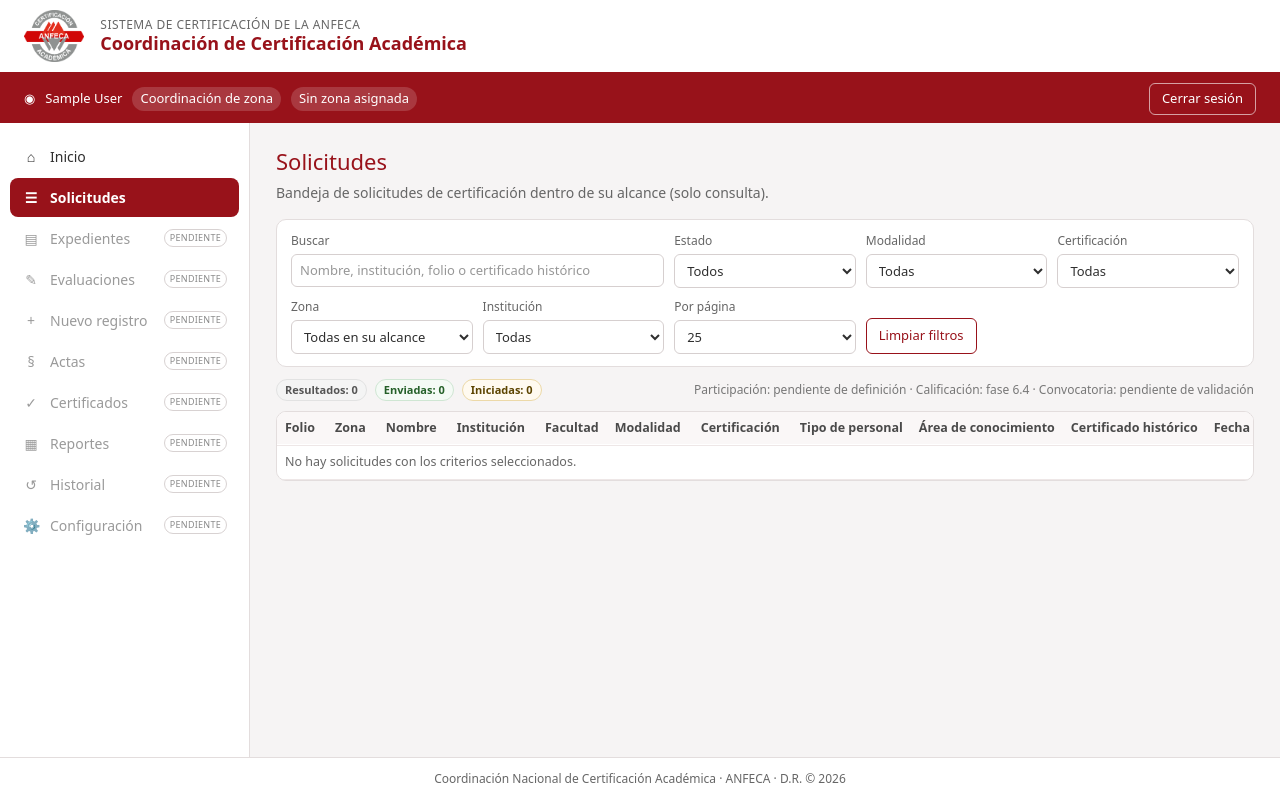
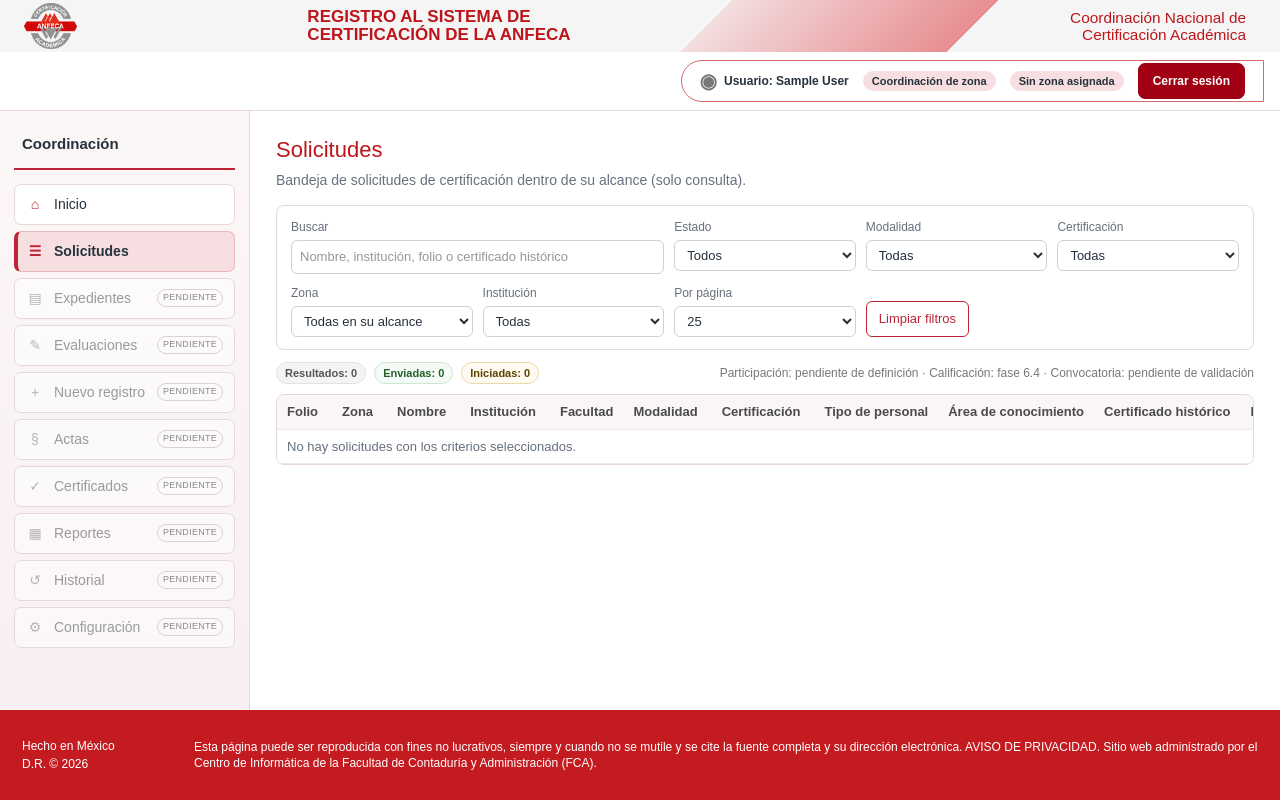
Before and after one commit to Quarito/SANFECA, a Laravel app: page /coordinacion/solicitudes in a window 1280 px wide. Run offline with Laravel 12, Linux system fonts and the light colour scheme; the visitor is signed in with stand-in values (Sample User, id 1); data that the repository does not hold is empty; style sheets or scripts are compiled from the project's sources.

Commit message:
style(coordinacion): homologa encabezado y pie institucional
- Layout administrativo comun para todas las vistas de coordinacion (actuales
  y futuras) con el encabezado y el pie institucionales del modulo de
  solicitantes (componentes components/anfeca, mismo marcado y textos).
- Barra de usuario con las clases institucionales (barra-usuario-certificacion),
  rol, alcance por zona y cierre de sesion.
- Menu lateral en partial, con la paleta del panel de solicitantes.
- Mismas hojas institucionales y orden de carga; coordinacion.css adopta las
  variables --anfeca-* y usa container queries: tarjetas 6 / 3x2 / 2 / 1,
  paneles 4 / 2 / 1 (sin filas incompletas 5+1 o 3+1).

Co-Authored-By: Claude Opus 5.5 <noreply@anthropic.com>

```diff
--- a/public/css/coordinacion.css
+++ b/public/css/coordinacion.css
@@ -1,172 +1,170 @@
 /*
 |--------------------------------------------------------------------------
-| ANFECA · Módulo de Coordinación
+| ANFECA · Módulo de Coordinación (layout administrativo común)
 |--------------------------------------------------------------------------
-| Paleta institucional (misma del módulo de solicitantes): rojo ANFECA,
-| neutros claros y avisos homologados (anfeca-avisos.css).
+| Encabezado, barra de usuario y pie provienen de las hojas institucionales del
+| módulo de solicitantes (certificacion.css, barra-usuario-certificacion.css,
+| anfeca-layout-compacto*.css, anfeca-compacto-v4.css). Aquí solo se define lo
+| propio del área administrativa, con la misma paleta (panel-certificacion.css).
+| Las cuadrículas responden al ancho real del área de contenido (container queries).
 */
 
 :root {
-    --coord-rojo: #98121a;
-    --coord-rojo-oscuro: #7a0e15;
-    --coord-rojo-suave: #fbf3f4;
-    --coord-texto: #2f2f2f;
-    --coord-texto-suave: #666666;
-    --coord-borde: #e3dddd;
-    --coord-fondo: #f6f4f4;
+    --coord-rojo: #bd2434;            /* --anfeca-rojo */
+    --coord-rojo-hover: #a71e2d;      /* --anfeca-rojo-hover */
+    --coord-rojo-titulo: #bd151a;     /* títulos del encabezado institucional */
+    --coord-rosa: #fcf3f3;            /* --anfeca-rosa */
+    --coord-rosa-activo: #f7dfe1;     /* --anfeca-rosa-activo */
+    --coord-texto: #26313c;           /* --anfeca-texto */
+    --coord-texto-suave: #66717d;     /* --anfeca-secundario */
+    --coord-borde: #e6d8da;           /* --anfeca-borde */
     --coord-blanco: #ffffff;
-    --coord-radio: 10px;
-    --coord-sombra: 0 2px 8px rgba(0, 0, 0, 0.05);
+    --coord-radio: 8px;
+    --coord-sombra: 0 2px 8px rgba(150, 30, 45, 0.05);
 }
 
-* { box-sizing: border-box; }
+.coord-body { color: var(--coord-texto); }
+.coord-pagina { display: flex; flex-direction: column; min-height: 100vh; }
 
-.coord-body {
-    margin: 0;
-    background: var(--coord-fondo);
+/* Barra de usuario: base institucional + rol y alcance */
+.coord-barra-usuario { margin: 8px 16px 8px auto; }
+.coord-chip {
+    display: inline-block;
+    padding: 2px 9px;
+    border-radius: 999px;
+    background: var(--coord-rosa-activo);
     color: var(--coord-texto);
-    font-size: 14px;
+    font-size: 11px;
+    font-weight: 600;
+    white-space: nowrap;
 }
 
-.coord-pagina { min-height: 100vh; display: flex; flex-direction: column; }
+/* Estructura: menú lateral + contenido */
+.coord-layout {
+    flex: 1;
+    display: grid;
+    grid-template-columns: 250px minmax(0, 1fr);
+    border-top: 1px solid var(--coord-borde);
+}
 
-/* Encabezado institucional */
-.coord-encabezado {
-    display: flex;
-    align-items: center;
-    gap: 16px;
-    padding: 10px 24px;
-    background: var(--coord-blanco);
-    border-bottom: 3px solid var(--coord-rojo);
+.coord-menu {
+    padding: 22px 14px;
+    background: linear-gradient(180deg, #fcf7f7 0%, #f8eff0 100%);
+    border-right: 1px solid var(--coord-borde);
 }
-.coord-logo { height: 52px; width: auto; }
-.coord-encabezado-titulo { display: flex; flex-direction: column; line-height: 1.25; }
-.coord-encabezado-sup { font-size: 12px; color: var(--coord-texto-suave); text-transform: uppercase; letter-spacing: .04em; }
-.coord-encabezado-titulo strong { font-size: 18px; color: var(--coord-rojo); }
-
-/* Barra de usuario */
-.coord-barra-usuario {
-    display: flex;
-    justify-content: space-between;
-    align-items: center;
-    gap: 12px;
-    padding: 8px 24px;
-    background: var(--coord-rojo);
-    color: var(--coord-blanco);
-    font-size: 13px;
+.coord-menu-titulo {
+    margin-bottom: 14px;
+    padding: 0 8px 12px;
+    border-bottom: 2px solid var(--coord-rojo);
+    font-size: 15px;
+    font-weight: 700;
 }
-.coord-identidad { display: flex; flex-wrap: wrap; align-items: center; gap: 10px; }
-.coord-perfil, .coord-zonas {
-    padding: 2px 8px;
-    border-radius: 999px;
-    background: rgba(255, 255, 255, 0.16);
-}
-.coord-boton-salir {
-    border: 1px solid rgba(255, 255, 255, 0.6);
-    background: transparent;
-    color: var(--coord-blanco);
-    border-radius: 6px;
-    padding: 5px 12px;
-    cursor: pointer;
-    font: inherit;
-}
-.coord-boton-salir:hover { background: rgba(255, 255, 255, 0.12); }
-
-/* Estructura */
-.coord-layout { flex: 1; display: grid; grid-template-columns: 250px 1fr; min-height: 0; }
-.coord-menu {
-    background: var(--coord-blanco);
-    border-right: 1px solid var(--coord-borde);
-    padding: 14px 10px;
-    display: flex;
-    flex-direction: column;
-    gap: 2px;
-}
+.coord-menu nav { display: flex; flex-direction: column; gap: 6px; }
 .coord-menu-item {
     display: flex;
     align-items: center;
     gap: 10px;
-    padding: 9px 12px;
-    border-radius: 8px;
+    padding: 9px 11px;
+    background: var(--coord-blanco);
+    border: 1px solid var(--coord-borde);
+    border-radius: 7px;
     color: var(--coord-texto);
     text-decoration: none;
     font-size: 14px;
     white-space: nowrap;
+    transition: background .2s ease, border-color .2s ease;
 }
-.coord-menu-item:hover { background: var(--coord-rojo-suave); }
-.coord-menu-item.activo { background: var(--coord-rojo); color: var(--coord-blanco); font-weight: 600; }
-.coord-menu-item.pendiente { color: #9a9a9a; cursor: not-allowed; }
-.coord-menu-item.pendiente:hover { background: transparent; }
-.coord-menu-icono { width: 18px; text-align: center; }
+a.coord-menu-item:hover { background: var(--coord-rosa); border-color: #dbaeb3; }
+.coord-menu-item.activo {
+    background: var(--coord-rosa-activo);
+    border-color: #e9b8bd;
+    border-left: 4px solid var(--coord-rojo);
+    padding-left: 8px;
+    font-weight: 700;
+}
+.coord-menu-item.pendiente { color: #9a9a9a; background: rgba(255, 255, 255, .55); cursor: not-allowed; }
+.coord-menu-icono { width: 18px; text-align: center; color: var(--coord-rojo); }
+.coord-menu-item.pendiente .coord-menu-icono { color: #b5b5b5; }
 .coord-etiqueta-pendiente {
     margin-left: auto;
+    flex-shrink: 0;
     font-size: 9px;
     text-transform: uppercase;
     letter-spacing: .03em;
     padding: 1px 5px;
-    flex-shrink: 0;
     border: 1px solid #d8d2d2;
     border-radius: 999px;
     color: #8a8a8a;
 }
 
-.coord-contenido { padding: 22px 26px 32px; min-width: 0; }
-.coord-titulo-seccion { margin-bottom: 16px; }
-.coord-titulo-seccion h1 { margin: 0 0 4px; font-size: 22px; color: var(--coord-rojo); }
+.coord-contenido { padding: 22px 26px 30px; min-width: 0; container-type: inline-size; container-name: contenido; }
+.coord-titulo-seccion { margin-bottom: 14px; }
+.coord-titulo-seccion h1 { margin: 0 0 4px; font-size: 22px; color: var(--coord-rojo-titulo); }
 .coord-titulo-seccion p { margin: 0; color: var(--coord-texto-suave); }
 .coord-cargando { color: var(--coord-texto-suave); }
+.coord-subtitulo { font-size: 15px; margin: 4px 0 10px; }
 
-.coord-pie {
-    padding: 12px 24px;
-    font-size: 12px;
-    color: var(--coord-texto-suave);
-    border-top: 1px solid var(--coord-borde);
-    background: var(--coord-blanco);
-    text-align: center;
-}
+/* Tarjetas e indicadores: 6 · 3×2 · 2 · 1 columnas (nunca 5 + 1) */
+.coord-tarjetas { display: grid; grid-template-columns: minmax(0, 1fr); gap: 12px; margin-bottom: 18px; }
+@container contenido (min-width: 340px) { .coord-tarjetas { grid-template-columns: repeat(2, minmax(0, 1fr)); } }
+@container contenido (min-width: 700px) { .coord-tarjetas { grid-template-columns: repeat(3, minmax(0, 1fr)); } }
+@container contenido (min-width: 1100px) { .coord-tarjetas { grid-template-columns: repeat(6, minmax(0, 1fr)); } }
 
-/* Tarjetas e indicadores */
-.coord-tarjetas { display: grid; grid-template-columns: repeat(auto-fit, minmax(170px, 1fr)); gap: 12px; margin-bottom: 18px; }
-.coord-tarjeta {
+.coord-tarjeta,
+.coord-panel {
     background: var(--coord-blanco);
     border: 1px solid var(--coord-borde);
     border-radius: var(--coord-radio);
     box-shadow: var(--coord-sombra);
-    padding: 14px 16px;
+    min-width: 0;
 }
+.coord-tarjeta { padding: 13px 15px; }
 .coord-tarjeta-etiqueta { font-size: 12px; color: var(--coord-texto-suave); }
 .coord-tarjeta-valor { font-size: 28px; font-weight: 700; color: var(--coord-rojo); line-height: 1.2; margin-top: 4px; }
 .coord-tarjeta-nota { font-size: 11px; color: var(--coord-texto-suave); margin-top: 4px; }
 .coord-tarjeta.pendiente .coord-tarjeta-valor { font-size: 13px; font-weight: 600; color: #8a8a8a; }
 
-.coord-paneles { display: grid; grid-template-columns: repeat(auto-fit, minmax(280px, 1fr)); gap: 14px; margin-bottom: 18px; }
-.coord-panel {
-    background: var(--coord-blanco);
-    border: 1px solid var(--coord-borde);
-    border-radius: var(--coord-radio);
-    box-shadow: var(--coord-sombra);
-    padding: 14px 16px;
-    min-width: 0;
-}
+/* Paneles de distribución: 4 · 2 · 1 columnas (nunca 3 + 1) */
+.coord-paneles { display: grid; grid-template-columns: minmax(0, 1fr); gap: 14px; margin-bottom: 18px; }
+@container contenido (min-width: 640px) { .coord-paneles { grid-template-columns: repeat(2, minmax(0, 1fr)); } }
+@container contenido (min-width: 1100px) { .coord-paneles { grid-template-columns: repeat(4, minmax(0, 1fr)); } }
+
+.coord-panel { padding: 14px 16px; }
 .coord-panel h2 { margin: 0 0 10px; font-size: 15px; color: var(--coord-texto); }
 
 .coord-barras { list-style: none; margin: 0; padding: 0; display: flex; flex-direction: column; gap: 8px; }
 .coord-barra-fila { display: grid; grid-template-columns: minmax(0, 1fr) auto; gap: 4px 10px; font-size: 13px; }
 .coord-barra-etiqueta { overflow: hidden; text-overflow: ellipsis; white-space: nowrap; }
 .coord-barra-valor { font-weight: 600; }
-.coord-barra-pista { grid-column: 1 / -1; height: 6px; border-radius: 999px; background: #f0ebeb; overflow: hidden; }
+.coord-barra-pista { grid-column: 1 / -1; height: 6px; border-radius: 999px; background: #f2eaeb; overflow: hidden; }
 .coord-barra-relleno { height: 100%; background: var(--coord-rojo); border-radius: 999px; }
 .coord-barra-fila.sin-clasificar .coord-barra-relleno { background: #b58a20; }
 
 /* Tablas */
 .coord-tabla-contenedor { overflow-x: auto; border: 1px solid var(--coord-borde); border-radius: var(--coord-radio); background: var(--coord-blanco); }
-.coord-tabla { width: 100%; border-collapse: collapse; font-size: 12.5px; }
-.coord-tabla th, .coord-tabla td { padding: 7px 8px; text-align: left; border-bottom: 1px solid #eee7e7; vertical-align: top; }
-.coord-tabla th { background: #faf7f7; color: #4a4a4a; font-weight: 600; white-space: nowrap; position: sticky; top: 0; }
+.coord-tabla { width: 100%; border-collapse: collapse; font-size: 13px; }
+.coord-tabla th, .coord-tabla td { padding: 8px 10px; text-align: left; border-bottom: 1px solid #f0e7e8; vertical-align: top; line-height: 1.35; }
+.coord-tabla th { background: #fbf6f6; color: #4a4a4a; font-weight: 600; white-space: nowrap; }
 .coord-tabla tbody tr:hover { background: #fdf9f9; }
 .coord-tabla .numero { text-align: right; }
+.coord-tabla a:not(.coord-boton) { color: var(--coord-rojo); font-weight: 600; }
 .coord-th-boton { background: none; border: 0; padding: 0; font: inherit; color: inherit; cursor: pointer; display: inline-flex; gap: 4px; }
 .coord-th-boton:focus-visible { outline: 2px solid var(--coord-rojo); outline-offset: 2px; }
+
+/* Bandeja: anchos por columna (lectura en pocas líneas, sin ocultar información) */
+.coord-tabla .col-folio,
+.coord-tabla .col-zona,
+.coord-tabla .col-tramite,
+.coord-tabla .col-certificacion,
+.coord-tabla .col-certificado,
+.coord-tabla .col-fecha,
+.coord-tabla .col-estado,
+.coord-tabla .col-acciones { white-space: nowrap; }
+.coord-tabla .col-nombre { min-width: 190px; }
+.coord-tabla .col-institucion { min-width: 240px; }
+.coord-tabla .col-facultad { min-width: 190px; }
+.coord-tabla .col-personal { min-width: 200px; }
+.coord-tabla .col-area { min-width: 220px; }
 
 .coord-insignia {
     display: inline-block;
--- /dev/null
+++ b/resources/views/components/anfeca/encabezado-institucional.blade.php
@@ -0,0 +1,21 @@
+{{--
+    Encabezado institucional ANFECA (mismo marcado y textos que las pantallas del
+    módulo de solicitantes). Estilos: certificacion.css y hojas compactas.
+--}}
+<header class="encabezado">
+    <div class="logos">
+        <img
+            src="{{ asset('images/logo-certificacion.png') }}"
+            alt="Certificación ANFECA">
+    </div>
+
+    <h1>
+        REGISTRO AL SISTEMA DE<br>
+        CERTIFICACIÓN DE LA ANFECA
+    </h1>
+
+    <div class="coordinacion">
+        Coordinación Nacional de<br>
+        Certificación Académica
+    </div>
+</header>
--- /dev/null
+++ b/resources/views/components/anfeca/pie-institucional.blade.php
@@ -0,0 +1,19 @@
+{{--
+    Pie de página institucional ANFECA (mismo marcado y textos que las pantallas
+    del módulo de solicitantes). Estilos: certificacion.css (.pie-pagina, .legal).
+--}}
+<footer class="pie-pagina">
+    <div class="origen">
+        Hecho en México<br>
+        D.R. © {{ date('Y') }}
+    </div>
+
+    <div class="legal">
+        Esta página puede ser reproducida con fines no lucrativos,
+        siempre y cuando no se mutile y se cite la fuente
+        completa y su dirección electrónica.
+        AVISO DE PRIVACIDAD.
+        Sitio web administrado por el Centro de Informática
+        de la Facultad de Contaduría y Administración (FCA).
+    </div>
+</footer>
--- a/resources/views/coordinacion/layout.blade.php
+++ b/resources/views/coordinacion/layout.blade.php
@@ -8,70 +8,36 @@
 
     @vite(['resources/css/app.css', 'resources/js/app.js'])
 
+    {{-- Hojas institucionales compartidas con el módulo de solicitantes (mismo orden). --}}
+    <link rel="stylesheet" href="{{ asset('css/certificacion.css') }}">
+    <link rel="stylesheet" href="{{ asset('css/barra-usuario-certificacion.css') }}">
     <link rel="stylesheet" href="{{ asset('css/tipografia-global-anfeca.css') }}?v=97159">
+    <link rel="stylesheet" href="{{ asset('css/anfeca-layout-compacto.css') }}?v=2">
+    <link rel="stylesheet" href="{{ asset('css/anfeca-layout-compacto-v3.css') }}?v=3">
     <link rel="stylesheet" href="{{ asset('css/anfeca-avisos.css') }}?v=1">
-    <link rel="stylesheet" href="{{ asset('css/coordinacion.css') }}?v=3">
+    <link rel="stylesheet" href="{{ asset('css/anfeca-compacto-v4.css') }}?v=4">
+
+    {{-- Estilos propios del módulo administrativo. --}}
+    <link rel="stylesheet" href="{{ asset('css/coordinacion.css') }}?v=6">
+    @stack('estilos')
 </head>
 <body class="coord-body">
 <div class="coord-pagina">
 
-    <header class="coord-encabezado">
-        <img src="{{ asset('images/logo-certificacion.png') }}" alt="Certificación ANFECA" class="coord-logo">
-        <div class="coord-encabezado-titulo">
-            <span class="coord-encabezado-sup">Sistema de Certificación de la ANFECA</span>
-            <strong>Coordinación de Certificación Académica</strong>
-        </div>
-    </header>
+    @include('components.anfeca.encabezado-institucional')
 
-    @php
-        $usuario = auth()->user();
-        $alcance = app(\App\Services\Coordinacion\AlcanceZona::class);
-    @endphp
-
-    <div class="coord-barra-usuario">
-        <div class="coord-identidad">
-            <span aria-hidden="true">◉</span>
-            <span>{{ $usuario->name }}</span>
-            <span class="coord-perfil">
-                {{ $usuario->esCoordinadorNacional() ? 'Coordinación nacional' : 'Coordinación de zona' }}
-            </span>
-            <span class="coord-zonas">{{ $alcance->descripcion($usuario) }}</span>
-        </div>
-        <form method="POST" action="{{ route('logout') }}">
-            @csrf
-            <button type="submit" class="coord-boton-salir">Cerrar sesión</button>
-        </form>
-    </div>
+    @include('coordinacion.partials.barra-usuario')
 
     <div class="coord-layout">
-        <nav class="coord-menu" aria-label="Módulo de coordinación">
-            @foreach (config('anfeca_coordinacion.menu') as $opcion)
-                @if ($opcion['ruta'])
-                    <a href="{{ route($opcion['ruta']) }}"
-                       class="coord-menu-item {{ request()->routeIs($opcion['ruta'].'*') ? 'activo' : '' }}"
-                       @if (request()->routeIs($opcion['ruta'].'*')) aria-current="page" @endif>
-                        <span class="coord-menu-icono" aria-hidden="true">{{ $opcion['icono'] }}</span>
-                        <span>{{ $opcion['etiqueta'] }}</span>
-                    </a>
-                @else
-                    <span class="coord-menu-item pendiente" aria-disabled="true"
-                          title="Pendiente de implementación (fase {{ $opcion['fase'] }}){{ isset($opcion['nota']) ? '. '.$opcion['nota'] : '' }}">
-                        <span class="coord-menu-icono" aria-hidden="true">{{ $opcion['icono'] }}</span>
-                        <span>{{ $opcion['etiqueta'] }}</span>
-                        <span class="coord-etiqueta-pendiente">Pendiente</span>
-                    </span>
-                @endif
-            @endforeach
-        </nav>
+        @include('coordinacion.partials.menu')
 
         <main class="coord-contenido">
             @yield('contenido')
         </main>
     </div>
 
-    <footer class="coord-pie">
-        Coordinación Nacional de Certificación Académica · ANFECA · D.R. © {{ date('Y') }}
-    </footer>
+    @include('components.anfeca.pie-institucional')
 </div>
+@stack('scripts')
 </body>
 </html>
--- /dev/null
+++ b/resources/views/coordinacion/partials/barra-usuario.blade.php
@@ -0,0 +1,25 @@
+{{--
+    Barra de usuario de coordinación: mismas clases y estilo que la barra del módulo
+    de solicitantes (barra-usuario / barra-usuario-certificacion), con rol y alcance.
+--}}
+@php
+    $usuario = auth()->user();
+    $alcance = app(\App\Services\Coordinacion\AlcanceZona::class);
+@endphp
+
+<div class="barra-usuario barra-usuario-certificacion coord-barra-usuario">
+    <div class="barra-usuario-identidad">
+        <span class="icono-usuario" aria-hidden="true">◉</span>
+        <span>Usuario: {{ $usuario->name }}</span>
+    </div>
+
+    <span class="coord-chip">
+        {{ $usuario->esCoordinadorNacional() ? 'Coordinación nacional' : 'Coordinación de zona' }}
+    </span>
+    <span class="coord-chip" title="Alcance autorizado">{{ $alcance->descripcion($usuario) }}</span>
+
+    <form method="POST" action="{{ route('logout') }}" class="form-cerrar-sesion">
+        @csrf
+        <button type="submit" class="boton-cerrar-sesion">Cerrar sesión</button>
+    </form>
+</div>
--- /dev/null
+++ b/resources/views/coordinacion/partials/menu.blade.php
@@ -0,0 +1,25 @@
+{{-- Menú lateral de coordinación (config/anfeca_coordinacion.php). Opciones sin ruta: pendientes. --}}
+<aside class="coord-menu">
+    <div class="coord-menu-titulo">Coordinación</div>
+
+    <nav aria-label="Módulo de coordinación">
+        @foreach (config('anfeca_coordinacion.menu') as $opcion)
+            @if ($opcion['ruta'])
+                @php $activa = request()->routeIs($opcion['ruta'].'*'); @endphp
+                <a href="{{ route($opcion['ruta']) }}"
+                   class="coord-menu-item {{ $activa ? 'activo' : '' }}"
+                   @if ($activa) aria-current="page" @endif>
+                    <span class="coord-menu-icono" aria-hidden="true">{{ $opcion['icono'] }}</span>
+                    <span>{{ $opcion['etiqueta'] }}</span>
+                </a>
+            @else
+                <span class="coord-menu-item pendiente" aria-disabled="true"
+                      title="Pendiente de implementación (fase {{ $opcion['fase'] }}){{ isset($opcion['nota']) ? '. '.$opcion['nota'] : '' }}">
+                    <span class="coord-menu-icono" aria-hidden="true">{{ $opcion['icono'] }}</span>
+                    <span>{{ $opcion['etiqueta'] }}</span>
+                    <span class="coord-etiqueta-pendiente">Pendiente</span>
+                </span>
+            @endif
+        @endforeach
+    </nav>
+</aside>
```
Also changed, not shown: other parts of public/css/coordinacion.css (+74 -16 lines).
